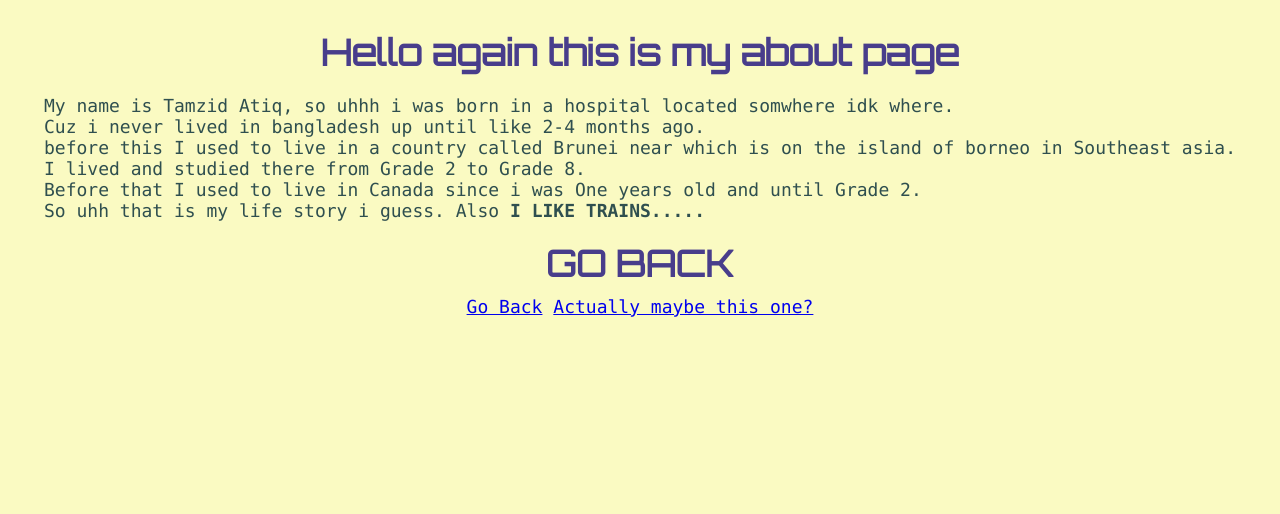
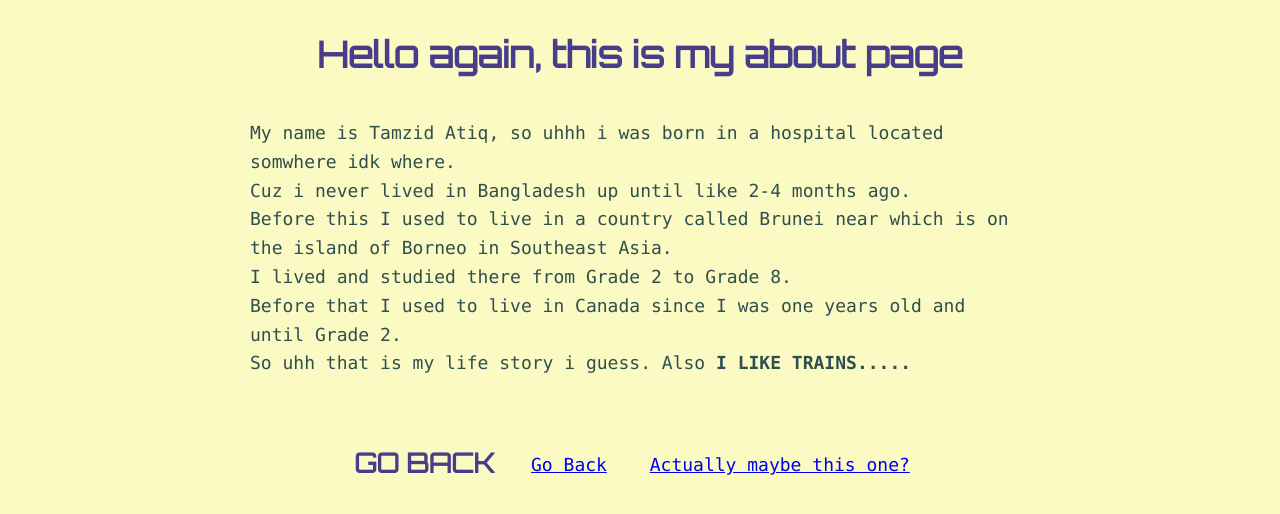
Before and after one commit to TAmzid2872/IHSB-BOOTCAMP-PROJECT, a plain HTML site: page about.html in a window 1280 px wide. Drawn offline with Linux system fonts and the light colour scheme.

Commit message:
7th version Improved some of the pages like subjects and about with better layout

```diff
--- a/about.html
+++ b/about.html
@@ -3,38 +3,60 @@
 <head>
     <meta charset="UTF-8">
     <meta name="viewport" content="width=device-width, initial-scale=1.0">
-    <title>"About Tamzid Atiq as a person"</title>
+    <title>About Tamzid Atiq as a person</title>
     <link rel="stylesheet" href="styles.css">
     <link href='https://fonts.googleapis.com/css?family=Orbitron' rel='stylesheet'>
+    <style>
+        body {
+            font-family: Arial, sans-serif;
+        }
 
+        h1 {
+            text-align: center;
+            margin-top: 2rem;
+            margin-bottom: 2rem;
+        }
+
+        .content {
+            max-width: 800px;
+            margin: 0 auto;
+            line-height: 1.6;
+            padding: 0 1rem;
+        }
+
+        .links {
+            text-align: center;
+            margin-top: 3rem;
+        }
+
+        .links a {
+            display: inline-block;
+            margin: 0.5rem 1rem;
+        }
+    </style>
 </head>
+<body>
 
-<center><h1>Hello again this is my about page</h1></center>
+    <h1>Hello again, this is my about page</h1>
 
-<div>
+    <div class="content">
         <p>
             My name is Tamzid Atiq, so uhhh i was born in a hospital located somwhere idk where. <br>
-    Cuz i never lived in bangladesh up until like 2-4 months ago. <br>
-    before this I used to live in a country called Brunei near which is on the island of borneo in Southeast asia. <br>
+            Cuz i never lived in Bangladesh up until like 2-4 months ago. <br>
+            Before this I used to live in a country called Brunei near which is on the island of Borneo in Southeast Asia. <br>
             I lived and studied there from Grade 2 to Grade 8. <br>
-    Before that I used to live in Canada since i was One years old and until Grade 2. <br>
+            Before that I used to live in Canada since I was one years old and until Grade 2. <br>
             So uhh that is my life story i guess. Also <b>I LIKE TRAINS.....</b>
         </p>
     </div>
 
-
-<body>
-    <center>
-        <h1>
-            <b>GO BACK</b>
-        </h1>
-
+    <div class="links">
+        <h2><b>GO BACK</b></h2>
         <p>
             <a href="/index.html">Go Back</a>
             <a href="https://youtu.be/dQw4w9WgXcQ">Actually maybe this one?</a>
         </p>
-    </center>
-
+    </div>
 
 </body>
 </html>
```
Also changed, not shown: school.html (+1 -1 lines). Lines whose indentation alone changed are shown as unchanged.
